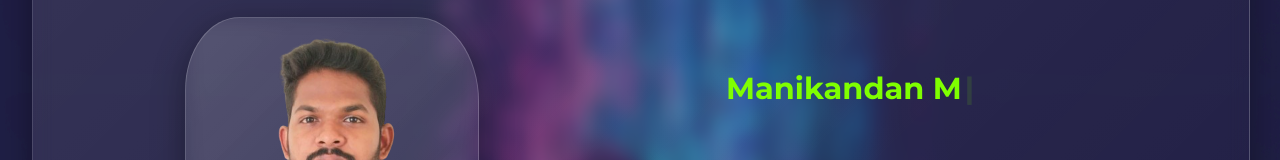
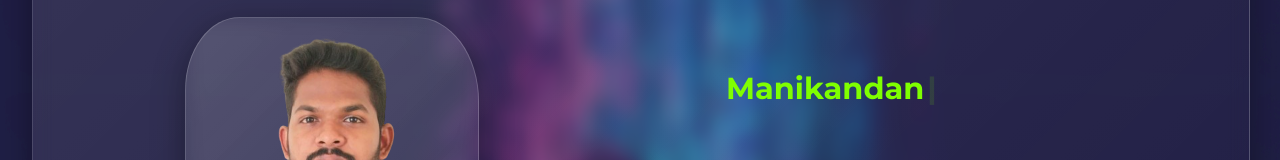
Before and after one commit to Manikandan-M-dev/manikandanportfolio, a React (Create React App) app: page / in a window 1280 px wide. Shown: the part 207-367 px from the top of the page. Built offline with nearby package versions, Linux system fonts and the light colour scheme.

Commit message:
homepagefinish

```diff
--- a/src/Pages/Home.jsx
+++ b/src/Pages/Home.jsx
@@ -12,7 +12,7 @@ const Home = () => {
                     <div className="homedescription">
                         <h1>
                             <Typewriter
-                                words={['Manikandan M']}
+                                words={['Manikandan']}
                                 loop={false}
                                 cursor
                                 cursorStyle='|'
```
